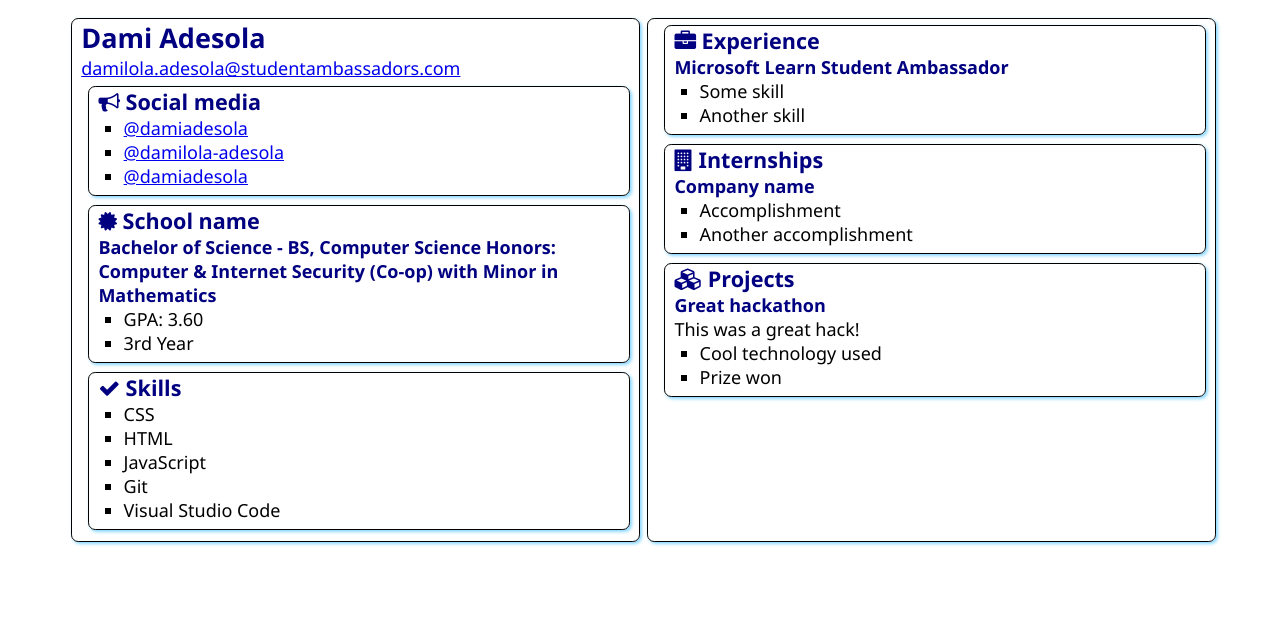
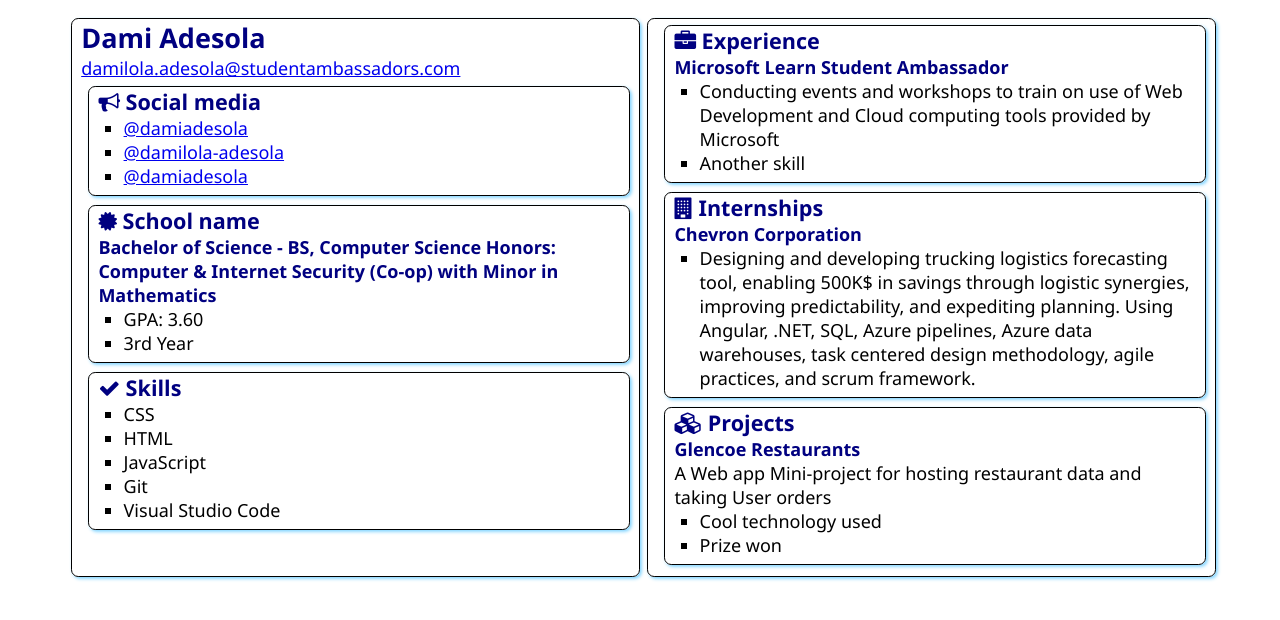
Before and after one commit to DamiAdesola/SATechnicalOnboarding, a plain HTML site: page src/index.html in a window 1280 px wide. Drawn offline with Linux system fonts and the light colour scheme.

Commit message:
Updated remaining Info

```diff
--- a/src/index.html
+++ b/src/index.html
@@ -63,7 +63,7 @@
                 </h2>
                 <h3>Microsoft Learn Student Ambassador</h3>
                 <ul>
-                    <li>Some skill</li>
+                    <li>Conducting events and workshops to train on use of Web Development and Cloud computing tools provided by Microsoft</li>
                     <li>Another skill</li>
                 </ul>
             </section>
@@ -73,10 +73,9 @@
                     Internships
                 </h2>
 
-                <h3>Company name</h3>
+                <h3>Chevron Corporation</h3>
                 <ul>
-                    <li>Accomplishment</li>
-                    <li>Another accomplishment</li>
+                    <li>Designing and developing trucking logistics forecasting tool, enabling 500K$ in savings through logistic synergies, improving predictability, and expediting planning. Using Angular, .NET, SQL, Azure pipelines, Azure data warehouses, task centered design methodology, agile practices, and scrum framework.</li>
                 </ul>
             </section>
             <section class="box">
@@ -85,8 +84,9 @@
                     Projects
                 </h2>
 
-                <h3>Great hackathon</h3>
-                <div>This was a great hack!</div>
+                <h3>Glencoe Restaurants</h3>
+                <div>A Web app Mini-project for hosting restaurant data and
+                    taking User orders</div>
                 <ul>
                     <li>Cool technology used</li>
                     <li>Prize won</li>
```
